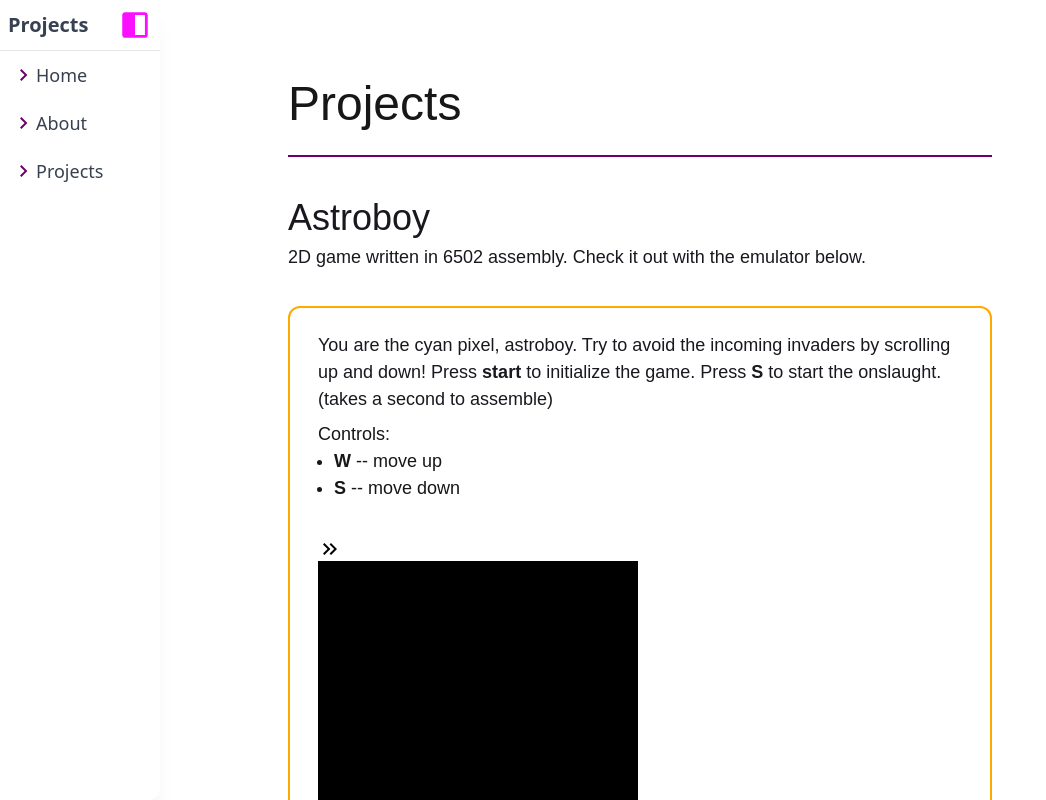
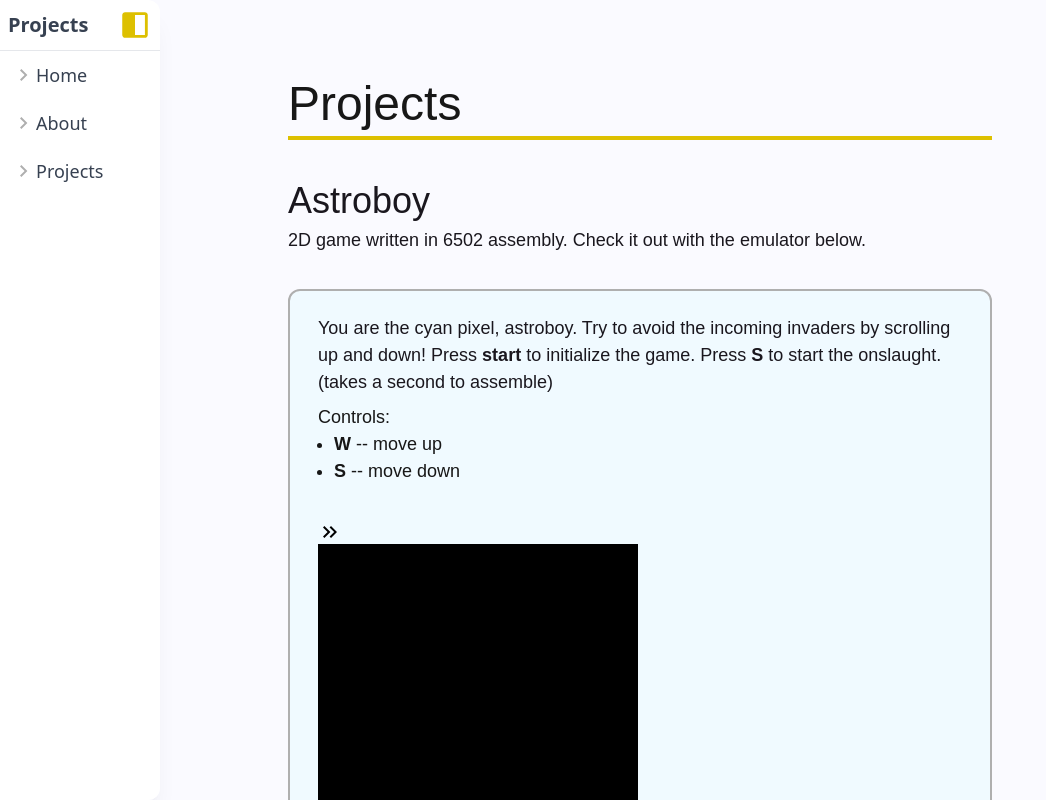
Before and after one commit to kpunno/kpunno-pf, a Next.js app: page /projects in a window 1280 px wide. Both pictures are taken after a click on the icon 25 px from the left and 25 px from the top of the page. Shown: the top 800 px of the page, without its empty margins (0-1046 px from the left). Built offline with nearby package versions, Linux system fonts and the light colour scheme.

Commit message:
change styles

```diff
--- a/src/app/layout.js
+++ b/src/app/layout.js
@@ -20,7 +20,7 @@ export default function RootLayout({ children }) {
   return (
     <html lang="en">
       <body
-        className={`${geistSans.variable} ${geistMono.variable} antialiased`}
+        className={`${geistSans.variable} ${geistMono.variable} antialiased bg-[#FAFAFF]`}
       >
         <Sidepanel/>
           <div className="justify-center px-8 max-w-[48rem] mx-auto py-20">
--- a/src/app/page.js
+++ b/src/app/page.js
@@ -6,7 +6,9 @@ export default function Home() {
     <>
       {/* dark:text-white, bg-charcoal */}
       <div>
-        <h1 className="text-[#1f1f1f]">Kristjan Punno</h1>
+        <h1 className="pb-2 text-[#1f1f1f]">Kristjan Punno</h1>
+        <hr className="border-t-2 border-[#ddc000]" />
+        <hr className="border-t-2 border-[#ddc000]" />
       </div>
       <br />
       <div>
--- a/src/app/projects/page.js
+++ b/src/app/projects/page.js
@@ -6,11 +6,11 @@ export default function Projects() {
     <div>
       {/* dark:text-white */}
       <div>
-        <h1>Projects</h1>
+        <h1 className="pb-2">Projects</h1>
       </div>
-      <br />
       <div className="flex flex-col [&_p]:py-2">
-        <hr className="border-t-2 border-[#6e006a]" />
+        <hr className="border-t-2 border-[#ddc000]" />
+        <hr className="border-t-2 border-[#ddc000]" />
         <br />
         {/* should have a component here to sit project section JSX in wells */}
         <h2 className="pt-4">Astroboy</h2>
@@ -19,7 +19,7 @@ export default function Projects() {
           below.
         </p>
         <br />
-        <div className="flex-row p-2 border-2 rounded-xl border-[#FA0] bg-white hide-on-mobile">
+        <div className="flex-row p-2 border-2 rounded-xl border-[#AFAFAF] bg-[#F0FAFF] hide-on-mobile">
           <div className="px-5 py-2">
             <p>
               You are the cyan pixel, astroboy. Try to avoid the incoming
@@ -46,7 +46,8 @@ export default function Projects() {
         <p>Check out the emulator (hyperlink)</p>
         <br />
         {/* */}
-        <hr className="border-t-2 border-[#6e006a]" />
+        <hr className="border-t-2 border-[#ddc000]" />
+        <hr className="border-t-2 border-[#ddc000]" />
         <p>WELL 1: Click here to see this source!</p>
         <p>WELL 2: Click here to play Astroboy!</p>
         <p>WELL 3: Click here to try out AIChefBot!</p>
--- a/src/components/SidePanel.js
+++ b/src/components/SidePanel.js
@@ -23,7 +23,7 @@ export default function SidePanel() {
           viewBox="0 -960 960 960"
           height="34px"
           width="34px"
-          fill="#FA0FFF"
+          fill="#ddc000"
         >
           <path d="M200-120q-33 0-56.5-23.5T120-200v-560q0-33 23.5-56.5T200-840h560q33 0 56.5 23.5T840-760v560q0 33-23.5 56.5T760-120H200Zm280-80h280v-560H480v560Z" />
         </svg>
@@ -32,23 +32,23 @@ export default function SidePanel() {
       <nav className="flex min-w-[120px] flex-col font-sans text-base font-normal text-blue-gray-700">
         <div
           role="button"
-          className="flex items-center w-full p-3 transition-all rounded-lg outline-none hover:text-[#FA0FFF] focus:text-[#FA0FFF] hover:translate-x-1"
+          className="flex items-center w-full p-3 transition-all rounded-lg outline-none hover:text-[#ddc000] hover:translate-x-1"
         >
-          <svg xmlns="http://www.w3.org/2000/svg" height="24px" viewBox="0 -960 960 960" width="24px" fill="#6e006a"><path d="M504-480 320-664l56-56 240 240-240 240-56-56 184-184Z"/></svg>
+          <svg xmlns="http://www.w3.org/2000/svg" height="24px" viewBox="0 -960 960 960" width="24px" fill="#AFAFAF"><path d="M504-480 320-664l56-56 240 240-240 240-56-56 184-184Z"/></svg>
           <Link onClick={()=>setOpen(false)} href="./">Home</Link>
         </div>
         <div
           role="button"
-          className="disabled flex items-center w-full p-3 transition-all rounded-lg outline-none hover:text-[#FA0FFF] focus:text-[#FA0FFF] hover:translate-x-1"
+          className="disabled flex items-center w-full p-3 transition-all rounded-lg outline-none hover:text-[#ddc000] hover:translate-x-1"
         >
-          <svg xmlns="http://www.w3.org/2000/svg" height="24px" viewBox="0 -960 960 960" width="24px" fill="#6e006a"><path d="M504-480 320-664l56-56 240 240-240 240-56-56 184-184Z"/></svg>
+          <svg xmlns="http://www.w3.org/2000/svg" height="24px" viewBox="0 -960 960 960" width="24px" fill="#AFAFAF"><path d="M504-480 320-664l56-56 240 240-240 240-56-56 184-184Z"/></svg>
           About
         </div>
         <div
           role="button"
-          className="flex items-center w-full p-3 transition-all rounded-lg outline-none hover:text-[#FA0FFF] focus:text-[#FA0FFF] hover:translate-x-1"
+          className="flex items-center w-full p-3 transition-all rounded-lg outline-none hover:text-[#ddc000] hover:translate-x-1"
         >
-          <svg xmlns="http://www.w3.org/2000/svg" height="24px" viewBox="0 -960 960 960" width="24px" fill="#6e006a"><path d="M504-480 320-664l56-56 240 240-240 240-56-56 184-184Z"/></svg>
+          <svg xmlns="http://www.w3.org/2000/svg" height="24px" viewBox="0 -960 960 960" width="24px" fill="#AFAFAF"><path d="M504-480 320-664l56-56 240 240-240 240-56-56 184-184Z"/></svg>
           <Link onClick={()=>setOpen(false)} href="/projects">Projects</Link>
         </div>
       </nav>
@@ -62,7 +62,7 @@ export default function SidePanel() {
     viewBox="0 -960 960 960"
     height="34px"
     width="34px"
-    fill="#FA0FFF"
+    fill="#ddc000"
   >
     <path d="M200-120q-33 0-56.5-23.5T120-200v-560q0-33 23.5-56.5T200-840h560q33 0 56.5 23.5T840-760v560q0 33-23.5 56.5T760-120H200Zm280-80h280v-560H480v560Z"/>
   </svg>
```
